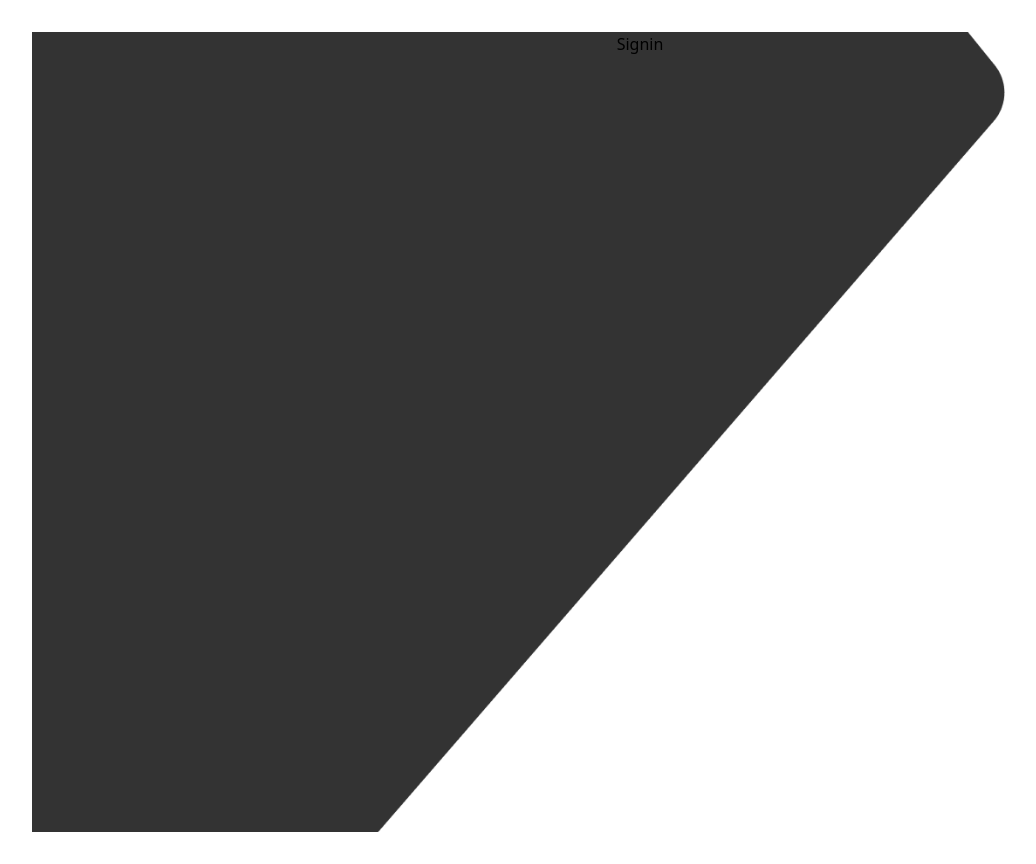
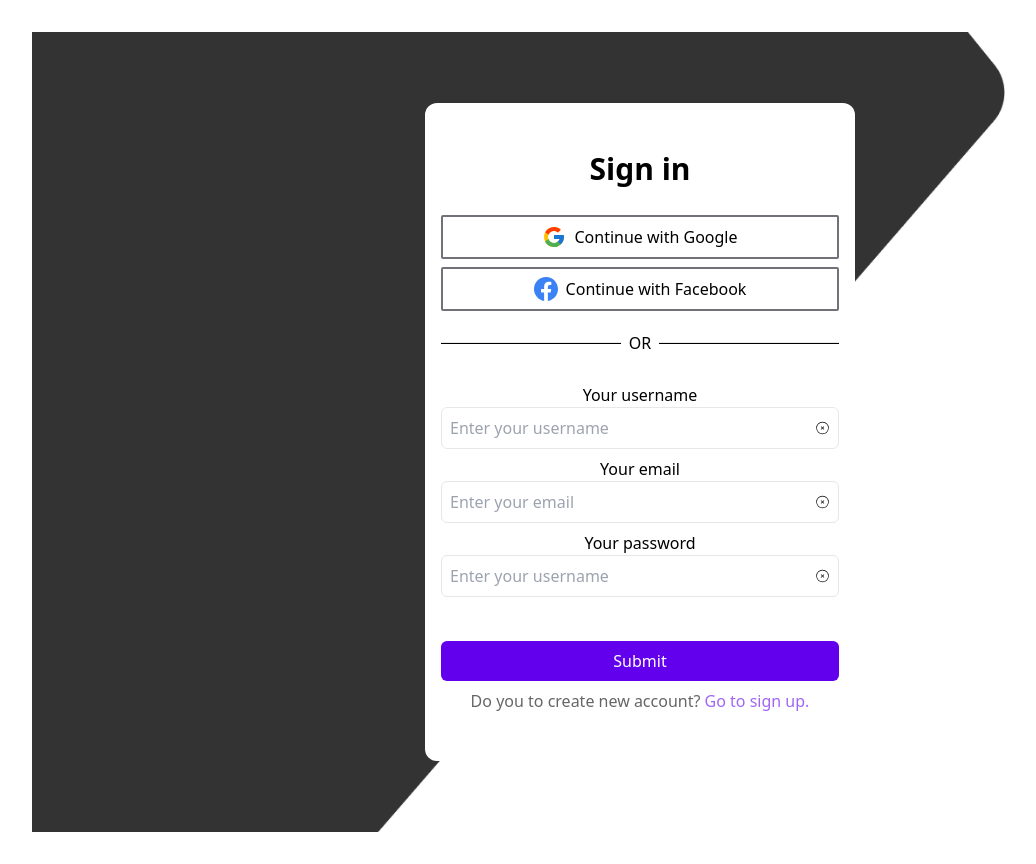
Before and after one commit to 01110011r/books_list_front, a React (Vite) app: page /signin in a window 1280 px wide. Shown: the whole page, without its empty margins (0-1036 px from the left). Built offline with nearby package versions, Linux system fonts and the light colour scheme.

Commit message:
auth design complet

```diff
--- a/src/components/Error404.tsx
+++ b/src/components/Error404.tsx
@@ -1,7 +1,18 @@
-import React from 'react'
+import { Link } from 'react-router-dom';
+import img404 from '../../public/undraw_page_not_found_re_e9o6.png';
 
 export default function Error404() {
   return (
-    <div>Error404</div>
+    <div className='flex items-center justify-center h-full'>
+      <div>
+      <div className='max-w-[720px] max-h-[476px]'>
+      <img className=' w-full h-full' src={img404} alt="notfound img: 404" />
+      </div>
+<div>
+  <Link to={'/'}><button className='bg-[#6200EE] text-white py-2 px-9'>Go Home Page</button></Link>
+  <Link to={'#'}><button className=''>Reload Page</button></Link>
+</div>
+      </div>
+    </div>
   )
 }
--- a/src/components/Signin.tsx
+++ b/src/components/Signin.tsx
@@ -1,7 +1,63 @@
-import React from 'react'
+import { FcGoogle } from "react-icons/fc";
+import { BsFacebook } from "react-icons/bs";
+import { CiCircleRemove } from "react-icons/ci"
+import { Link } from "react-router-dom";
+import { useRef } from "react";
+
 
 export default function Signin() {
+
+  const nameVal = useRef<HTMLInputElement>(null);
+  const emailVal = useRef<HTMLInputElement>(null);
+  const usernameVal = useRef<HTMLInputElement>(null);
+
+  // console.log(nameVal.current?.focus());
+
+
+
   return (
-    <div>Signin</div>
+    <div className=' container flex items-center justify-center h-full'>
+      <div className=' md:min-w-[430px] md:py-12 py-7 px-4 bg-white rounded-xl'>
+        <h2 className=" text-center mb-7 text-3xl font-bold">Sign in</h2>
+        <div className="flex flex-col gap-y-2">
+          <button className="flex items-center justify-center py-2 gap-x-2 border-2 rounded-sm border-zinc-500">
+            <FcGoogle className="w-6 h-6" /> <p>Continue with Google</p>
+          </button>
+          <button className="flex items-center justify-center py-2 gap-x-2 border-2 rounded-sm border-zinc-500">
+            <BsFacebook className="w-6 h-6 text-blue-500" /> <p>Continue with Facebook</p>
+          </button>
+          <div className=" flex items-center gap-x-2 mt-3">
+            <hr className=" w-full h-[2px] bg-black" /><span>OR</span><hr className=" w-full h-[2px] bg-black" />
+          </div>
+
+        </div>
+        <form className="flex flex-col gap-y-2 mt-7">
+          <label htmlFor="" className="flex flex-col ">
+            <span>Your username</span>
+            <div className=" flex gap-x-2 border-[1px] rounded-md p-2 items-center">
+              <input value={nameVal.current?.value} ref={nameVal} className=" outline-none w-full" type="text" placeholder="Enter your username" />
+              <CiCircleRemove className=" cursor-pointer" onClick={() => { nameVal.current?.focus()}} />
+            </div>
+          </label>
+          <label htmlFor="" className="flex flex-col">
+            <span>Your email</span>
+            <div className=" flex gap-x-2 border-[1px] rounded-md p-2 items-center">
+              <input className=" outline-none w-full" type="email" placeholder="Enter your email" />
+              <CiCircleRemove className=" cursor-pointer" />
+            </div>
+          </label>
+          <label htmlFor="" className="flex flex-col">
+            <span>Your password</span>
+            <div className=" flex gap-x-2 border-[1px] rounded-md p-2 items-center">
+              <input className=" outline-none w-full" type="password" placeholder="Enter your username" />
+              <CiCircleRemove className=" cursor-pointer" />
+            </div>
+          </label>
+
+          <button type="button" className=" mt-9 bg-[#6200EE] text-white rounded-md py-2">Submit</button>
+        </form>
+        <p className=" text-center mt-2 opacity-60">Do you to create new account? <Link className="text-[#6200EE]" to={'/signup'}>Go to  sign up.</Link></p>
+      </div>
+    </div>
   )
 }
--- a/src/components/Signup.tsx
+++ b/src/components/Signup.tsx
@@ -1,46 +1,56 @@
-import {FcGoogle} from "react-icons/fc";
-import {BsFacebook} from "react-icons/bs";
-import {CiCircleRemove} from "react-icons/ci"
+import { FcGoogle } from "react-icons/fc";
+import { BsFacebook } from "react-icons/bs";
+import { CiCircleRemove } from "react-icons/ci"
 import { Link } from "react-router-dom";
+import { useRef } from "react";
 
 
 export default function Signup() {
+
+  const nameVal = useRef<HTMLInputElement>(null);
+  const emailVal = useRef<HTMLInputElement>(null);
+  const usernameVal = useRef<HTMLInputElement>(null);
+
+  // console.log(nameVal.current?.focus());
+
+
+
   return (
     <div className=' container flex items-center justify-center h-full'>
-      <div className=' min-w-[430px] py-12 px-4 bg-white rounded-xl'>
-<h2 className=" text-center mb-7 text-base">Sign up</h2>
+      <div className=' md:min-w-[430px] md:py-12 py-7 px-4 bg-white rounded-xl'>
+        <h2 className=" text-center mb-7 text-3xl font-bold">Sign up</h2>
         <div className="flex flex-col gap-y-2">
           <button className="flex items-center justify-center py-2 gap-x-2 border-2 rounded-sm border-zinc-500">
-<FcGoogle className="w-6 h-6"/> <p>Continue with Google</p>
+            <FcGoogle className="w-6 h-6" /> <p>Continue with Google</p>
           </button>
           <button className="flex items-center justify-center py-2 gap-x-2 border-2 rounded-sm border-zinc-500">
-<BsFacebook className="w-6 h-6 text-blue-500"/> <p>Continue with Facebook</p>
+            <BsFacebook className="w-6 h-6 text-blue-500" /> <p>Continue with Facebook</p>
           </button>
           <div className=" flex items-center gap-x-2 mt-3">
-<hr className=" w-full h-[2px] bg-black"/><span>OR</span><hr className=" w-full h-[2px] bg-black"/>
+            <hr className=" w-full h-[2px] bg-black" /><span>OR</span><hr className=" w-full h-[2px] bg-black" />
           </div>
 
         </div>
         <form className="flex flex-col gap-y-2 mt-7">
           <label htmlFor="" className="flex flex-col ">
-    <span>Your name</span>
+            <span>Your username</span>
             <div className=" flex gap-x-2 border-[1px] rounded-md p-2 items-center">
-    <input className=" outline-none w-full" type="text" placeholder="Enter your name" />
-    <CiCircleRemove className=" cursor-pointer"/>
+              <input value={nameVal.current?.value} ref={nameVal} className=" outline-none w-full" type="text" placeholder="Enter your username" />
+              <CiCircleRemove className=" cursor-pointer" onClick={() => { nameVal.current?.focus()}} />
             </div>
           </label>
           <label htmlFor="" className="flex flex-col">
             <span>Your email</span>
             <div className=" flex gap-x-2 border-[1px] rounded-md p-2 items-center">
-    <input className=" outline-none w-full" type="text" placeholder="Enter your email" />
-    <CiCircleRemove className=" cursor-pointer"/>
+              <input className=" outline-none w-full" type="email" placeholder="Enter your email" />
+              <CiCircleRemove className=" cursor-pointer" />
             </div>
           </label>
           <label htmlFor="" className="flex flex-col">
-    <span>Your username</span>
+            <span>Your password</span>
             <div className=" flex gap-x-2 border-[1px] rounded-md p-2 items-center">
-    <input className=" outline-none w-full" type="text" placeholder="Enter your username" />
-    <CiCircleRemove className=" cursor-pointer"/>
+              <input className=" outline-none w-full" type="password" placeholder="Enter your username" />
+              <CiCircleRemove className=" cursor-pointer" />
             </div>
           </label>
 
```
Also changed, not shown: public/undraw_page_not_found_re_e9o6.png (added). Lines whose indentation alone changed are shown as unchanged.
